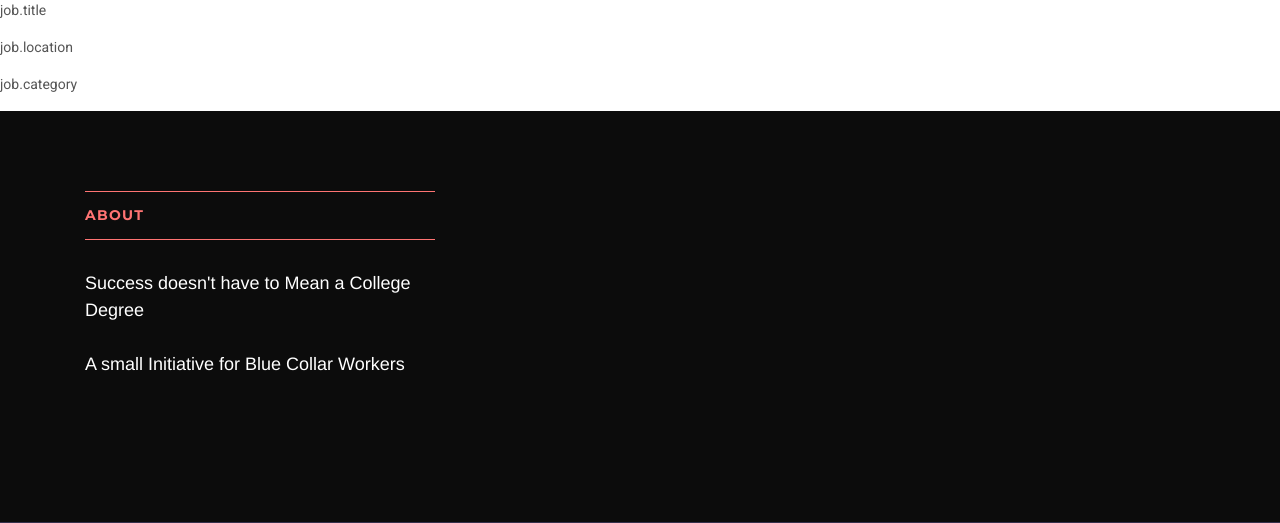
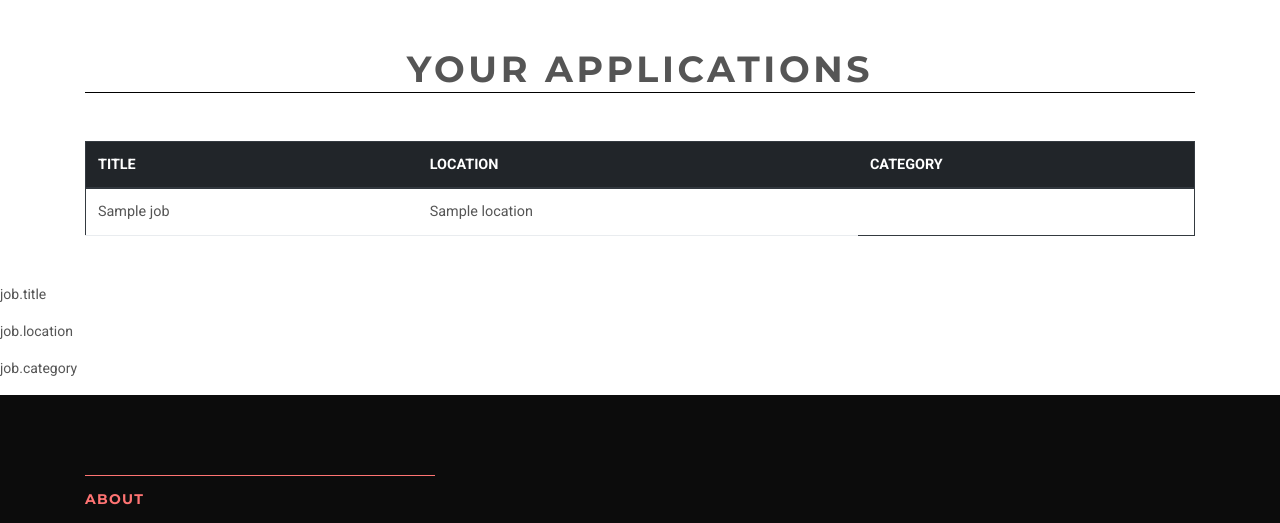
Before and after one commit to rajpateln1995/Job-Portal, a Django app: template templates/jobs/employee/applications.html in a window 1280 px wide. Shown: the part 104-627 px from the top of the page. Run offline with Django 3.2, Linux system fonts and the light colour scheme; the template is opened without the code that fills it: most values are stand-ins (such as "Sample title", 1, 10 or a date in 2020); data that the repository does not hold is empty; parts of the project's set-up code (start-up, migrations or seed data) failed here and were passed over; some libraries are stand-ins or nearby versions.

Commit message:
ui changes

```diff
--- a/templates/inner-team-2.html
+++ b/templates/inner-team-2.html
@@ -102,13 +102,13 @@
           </div>
           <div class="col-6 col-md-4 col-xl-3 d-flex">
             <div class="card">
-              <img class="card-img-top" height="300px" src="../static/img/avatar.png" alt="Robin Finch">
+              <img class="card-img-top" height="300px" src="../static/img/my-profile-pic.jpg" alt="Robin Finch">
               <div class="card-body py-3">
                 <h5 class="mb-0">Rohan Mistry</h5>
                 <span>BackEnd</span>
               </div>
               <div class="card-footer pt-0 border-top-0">
-                <a href="#">robin@insight.io</a>
+                <a href="#">https://www.linkedin.com/in/rohan-mistry-826714180/</a>
               </div>
             </div>
           </div>
--- a/templates/jobs/details.html
+++ b/templates/jobs/details.html
@@ -39,7 +39,7 @@
                     <h3>Category: Electical Reapair</h3>
                     {% endif %}
                     <h5>Last date: {{ job.last_date|date }}</h5>
-                    <h5 class="text-info">Wage: {{job.wage}} </h5>
+                    <h5 class="text-info">Wage: {{8000}} </h5>
                     <blockquote class="blockquote">
                         <p>{{ job.description }}</p>
                         <p>Electricity: {% if job.electricity == "True" %} Yes {% else %} No {% endif %} </p>
--- a/templates/jobs/employee/applications.html
+++ b/templates/jobs/employee/applications.html
@@ -5,6 +5,38 @@
 {% load static %}
 
 {% block content %}
+<div class="container raj mb-5">
+    <h1 style="border-bottom: solid black 1px;" class="text-center mt-5">Your Applications</h1>
+    <table class="table mt-5 border border-dark">
+        <thead class="thead-dark">
+            <th>TITLE</th>
+            <th>LOCATION</th>
+            <th>CATEGORY</th>
+        </thead>
+        <tbody>
+
+            {% for job in jobs_list %}
+                <tr>
+                    {% for j in job %}
+                        <td>{{ j.title }}</td>
+                        <td>{{ j.location }}</td>
+                        {% if j.category == "1" %}
+                        <td> Plumbing</td>
+                        {% elif j.category == "2" %}
+                        <td> Carpentry</td>
+                        {% elif j.category == "3" %}
+                        <td> Masonary</td>
+                        {% elif j.category == "4" %}
+                        <td>Electical Reapair</td>
+                        {% endif %}
+                    {% endfor %}
+                </tr>
+            {% endfor %}
+
+        </tbody>
+    </table>
+</div>
+
 
 {% for job in jobs_list%}
     <p>job.title</p>
```
Also changed, not shown: templates/jobs/create.html (+1 -6 lines), static/img/my-profile-pic.jpg (added).
